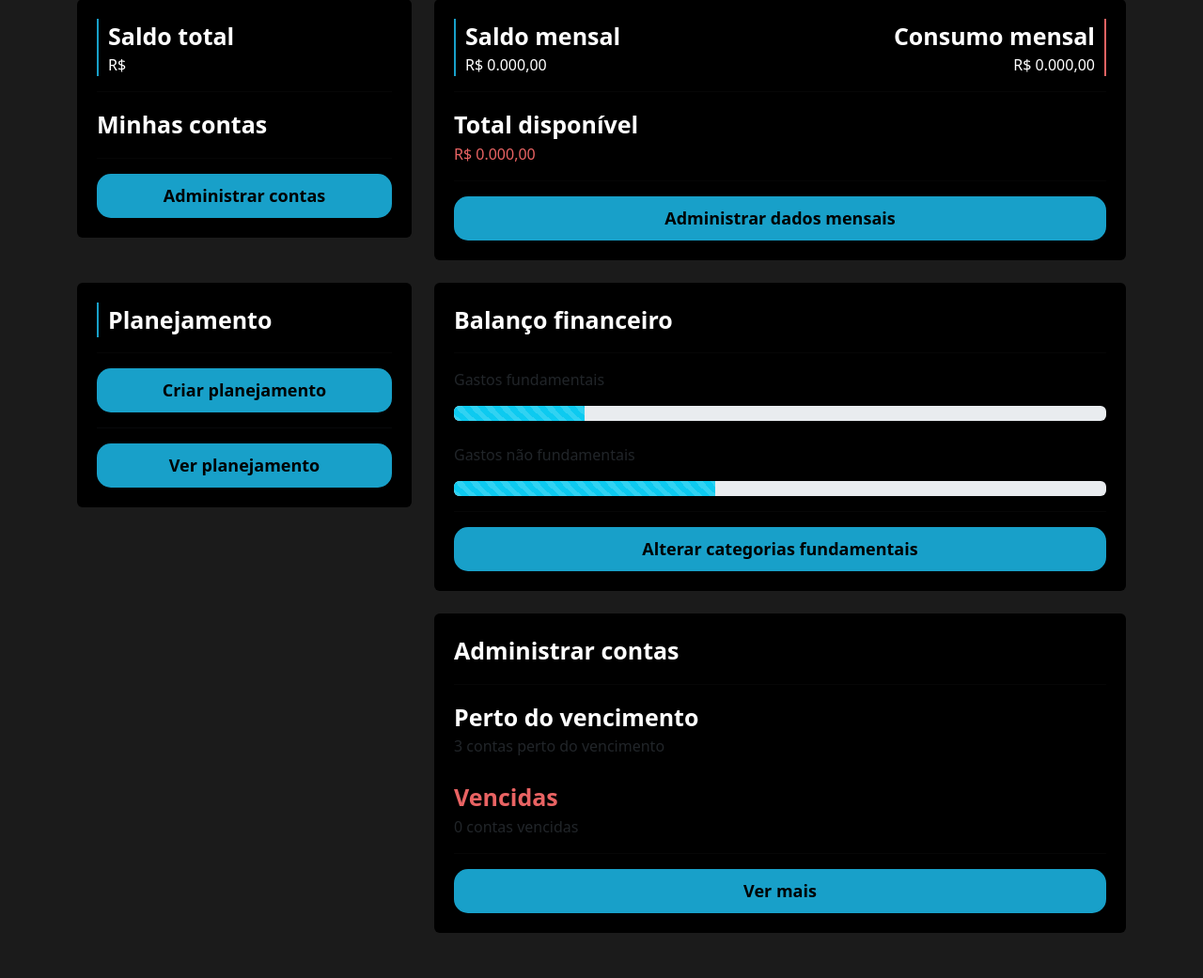
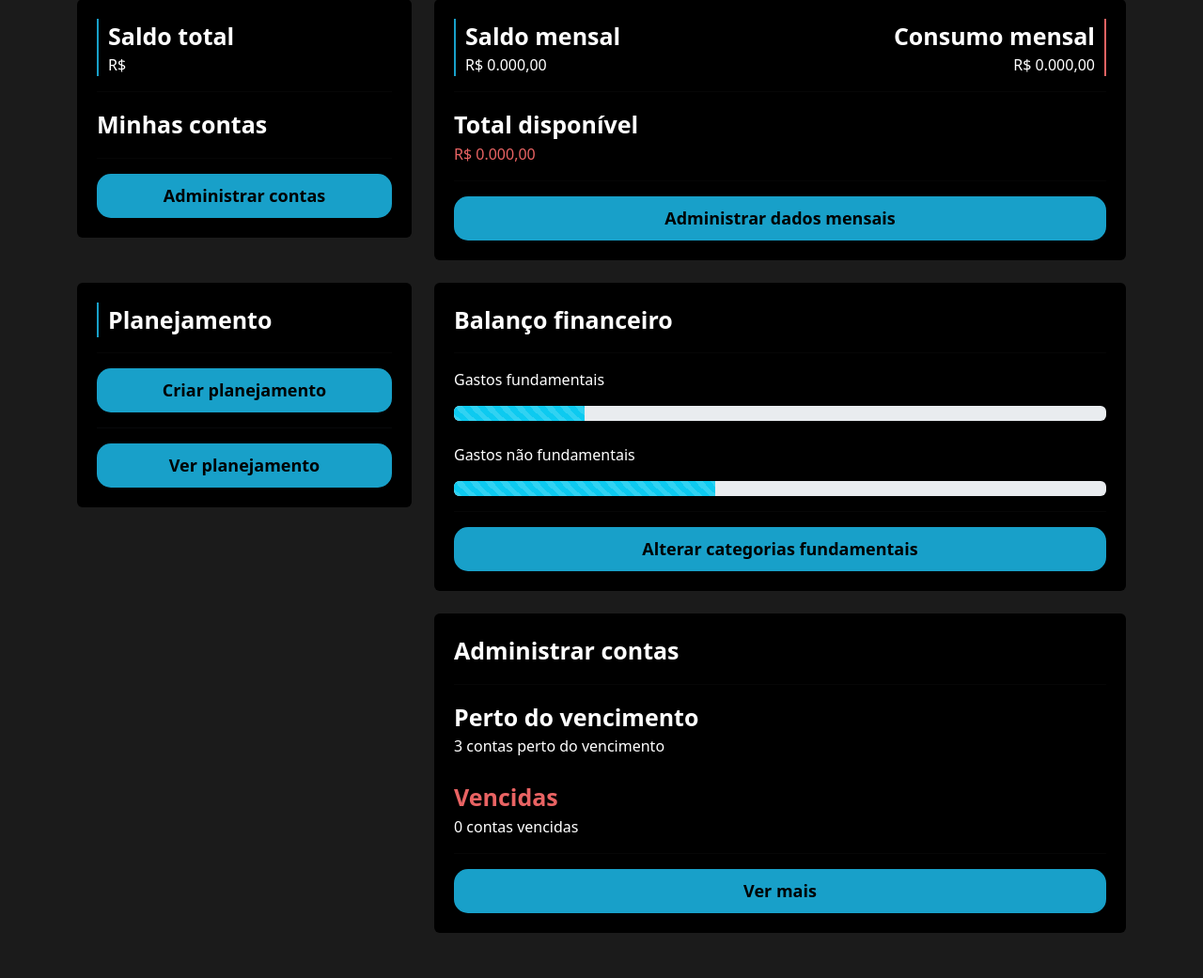
Before and after one commit to SuperFeliz/BIG_FINANCE, a Django app: template perfil/templates/home.html in a window 1280 px wide. Shown: the part 233-1274 px from the top of the page at 94% size. Run offline with Django 4.2, Linux system fonts and the light colour scheme; the template is opened without the code that fills it, so the values that code supplies are empty.

Commit message:
corrigido erro font-light

```diff
--- a/perfil/templates/home.html
+++ b/perfil/templates/home.html
@@ -60,7 +60,7 @@
 
                     {% for conta in contas %}
                         <div class="lista-conta">
-                            <span>{{conta.apelido}}</span>
+                            <span class="font-light">{{conta.apelido}}</span>
                             <span class="total-conta">R$ {{conta.valor}}</span>
                         </div>
                         <br>
@@ -120,13 +120,13 @@
                 <span class="fonte-destaque">Balanço financeiro</span>
                 <hr class="hr-borda">
 
-                <p>Gastos fundamentais</p>
+                <p class="font-light">Gastos fundamentais</p>
                 <div class="progress">
                     <div class="progress-bar progress-bar-striped bg-info" role="progressbar" style="width: 20%"
                         aria-valuenow="50" aria-valuemin="0" aria-valuemax="100"></div>
                 </div>
                 <br>
-                <p>Gastos não fundamentais</p>
+                <p class="font-light">Gastos não fundamentais</p>
                 <div class="progress">
                     <div class="progress-bar progress-bar-striped bg-info" role="progressbar" style="width: 40%"
                         aria-valuenow="50" aria-valuemin="0" aria-valuemax="100"></div>
@@ -149,10 +149,10 @@
                 <hr class="hr-borda">
 
                 <span class="fonte-destaque">Perto do vencimento</span>
-                <span class="fonte-light">3 contas perto do vencimento</span>
+                <span class="font-light">3 contas perto do vencimento</span>
                 <br>
                 <span class="fonte-destaque negativo">Vencidas</span>
-                <span class="fonte-light">0 contas vencidas</span>
+                <span class="font-light">0 contas vencidas</span>
 
                 <hr class="hr-borda">
 
--- a/templates/static/perfil/css/home.css
+++ b/templates/static/perfil/css/home.css
@@ -38,7 +38,7 @@
 
 .total-conta {
     color: #B9F1D6;
-    font-weight: 200;
+    font-weight: 500;
     float: right;
 }
 
```
